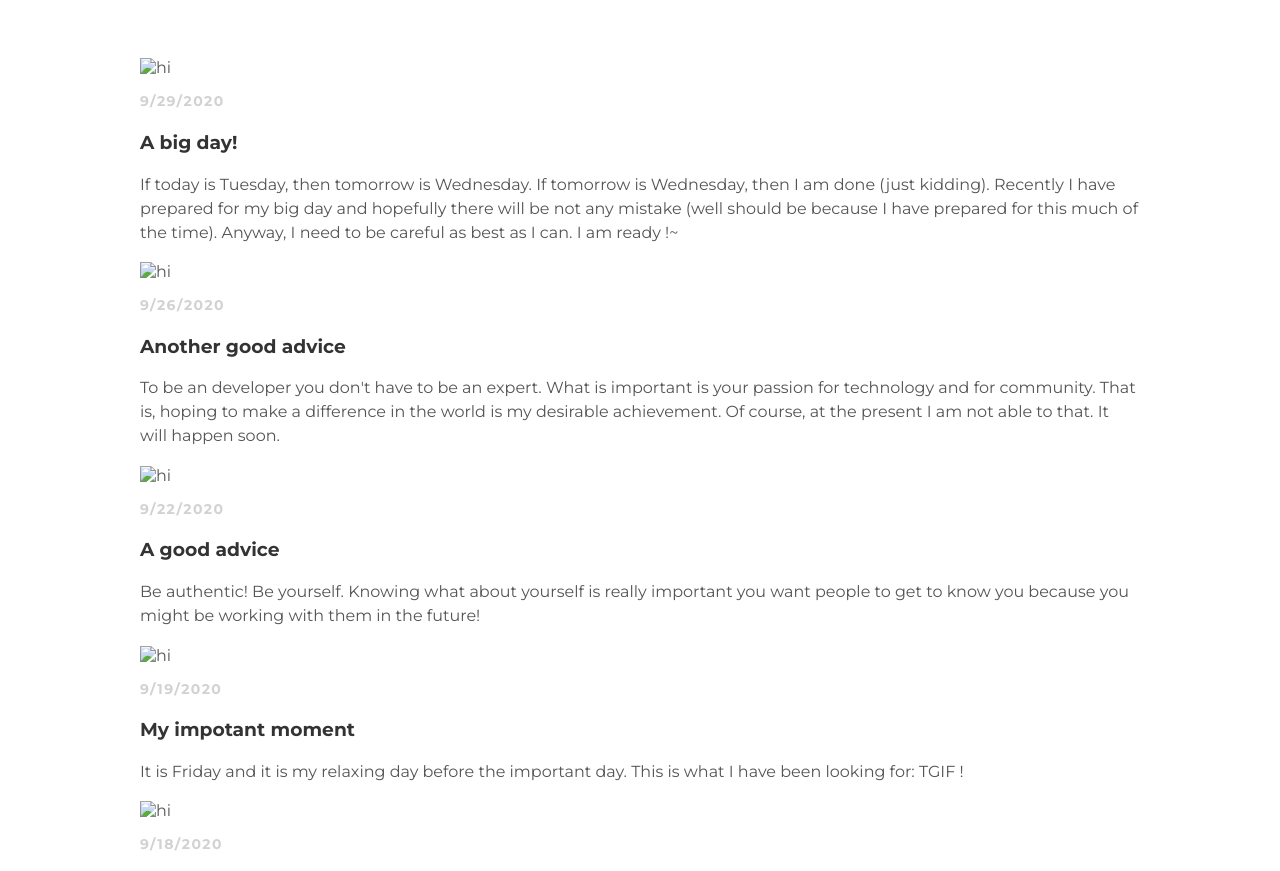
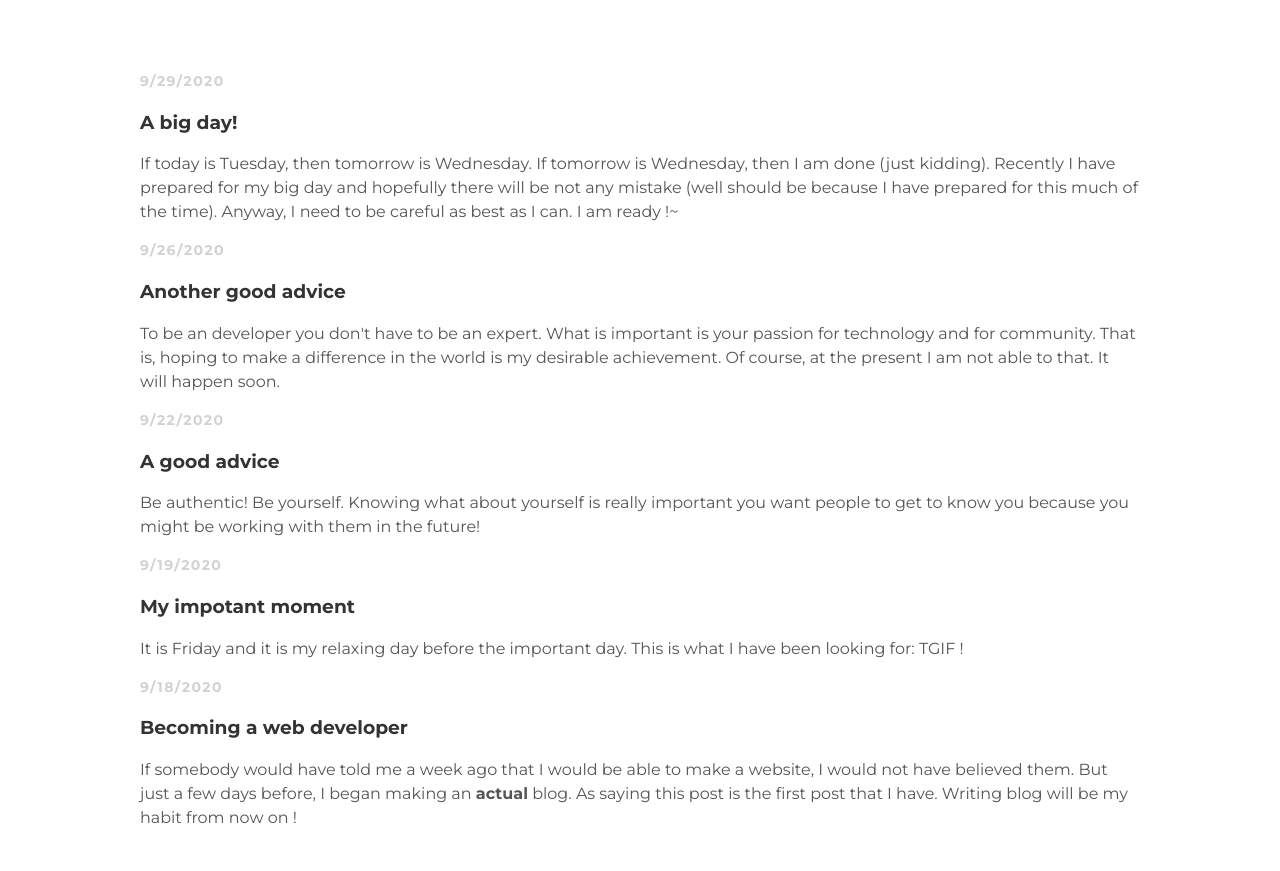
Before and after one commit to JackD-jpg/blog, a plain HTML site: page index.html in a window 1280 px wide. Shown: the part 153-1024 px from the top of the page. Drawn offline with Linux system fonts and the light colour scheme.

Commit message:
Update index.html

```diff
--- a/index.html
+++ b/index.html
@@ -15,37 +15,34 @@
   </ul>
   </div>
     </div>
-
     <div id="content">
 <div class="container">
 <div class="post">
 
-  <img src="img/me6.png" alt="hi" class="inline"/>
+
   <p class="post-date">9/29/2020</p>
     <h3 class="post-title"> A big day! </h3>
     <div class="post-content">
       <p>If today is Tuesday, then tomorrow is Wednesday. If tomorrow is Wednesday, then I am done (just kidding). Recently I have prepared for my big day and hopefully there will be not any mistake (well should be because I have prepared for this much of the time).  Anyway, I need to be careful as best as I can. I am ready !~  </p>
   </div>
 
-  <img src="img/me6.png" alt="hi" class="inline"/>
+
   <p class="post-date">9/26/2020</p>
     <h3 class="post-title"> Another good advice </h3>
     <div class="post-content">
       <p>  To be an developer you don't have to be an expert. What is important is your passion for technology and for community. That is, hoping to make a difference in the world is my desirable achievement. Of course, at the present I am not able to that. It will happen soon. </p></div>
 
- <img src="img/me6.png" alt="hi" class="inline"/>
   <p class="post-date">9/22/2020</p>
   <h3 class="post-title">A good advice</h3>
   <div class="post-content">
     <p>Be authentic! Be yourself. Knowing what about yourself is really important you want people to get to know you because you might be working with them in the future!</p></div>
 
-<img src="img/me6.png" alt="hi" class="inline"/>
 <p class="post-date">9/19/2020</p>
   <h3 class="post-title"> My impotant moment </h3>
   <div class="post-content">
     <p> It is Friday and it is my relaxing day before the important day. This is what I have been looking for: TGIF !</p>
 </div>
-<img src="img/me6.png" alt="hi" class="inline"/>
+
     <p class="post-date">9/18/2020</p>
     <h3 class="post-title">Becoming a web developer</h3>
     <div class="post-content">
```
